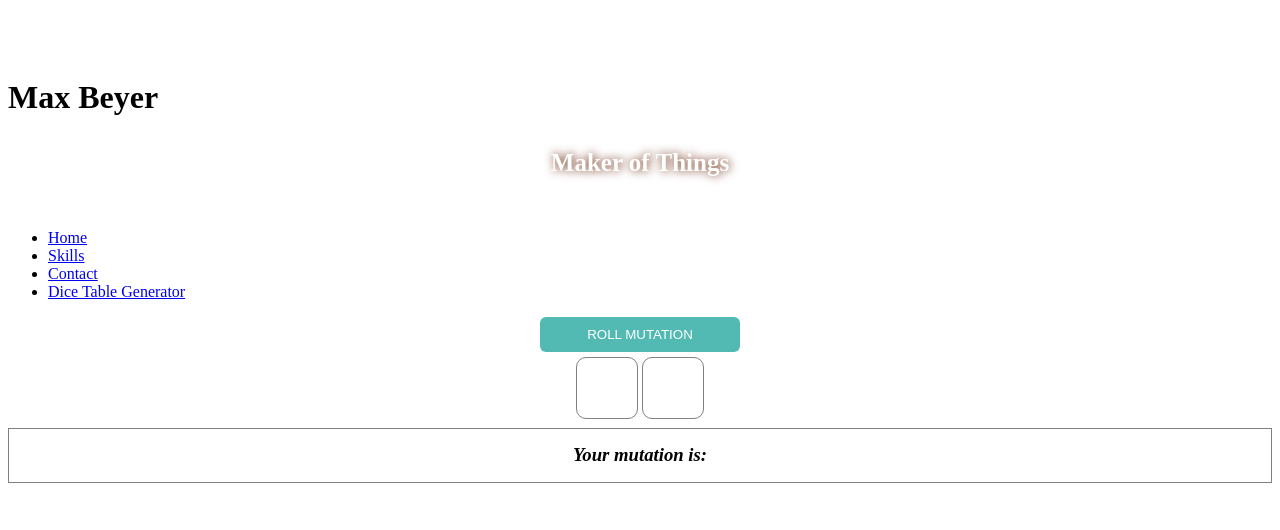
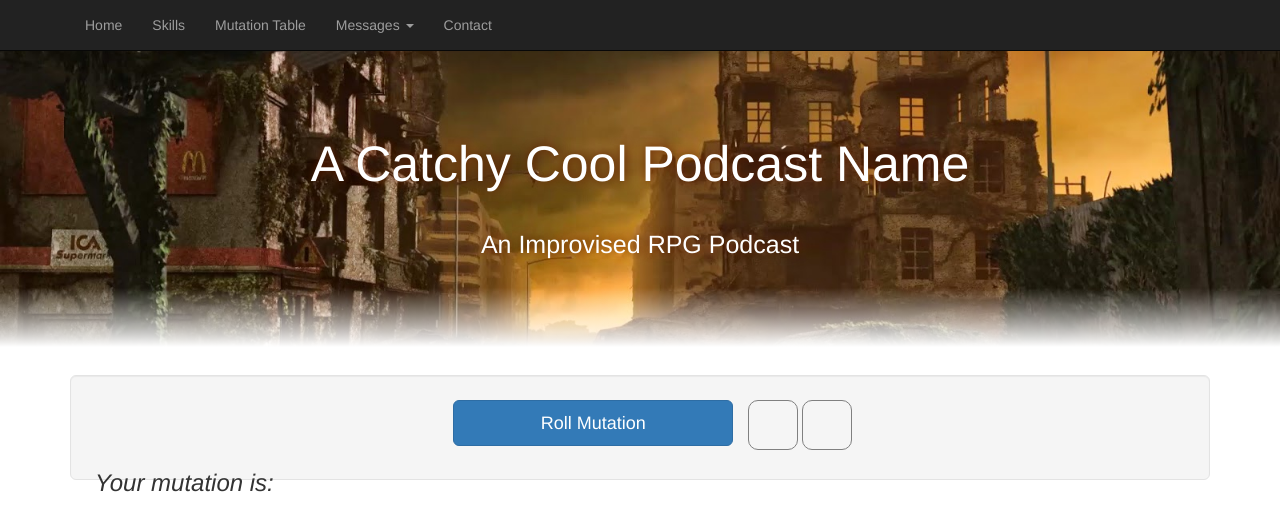
Before and after one commit to MaxBeyer/MutantCampaign, a website: page src/dice-table.html in a window 1280 px wide. Drawn offline with Linux system fonts and the light colour scheme.

Commit message:
started bootstrap v3 refactor. Issues with mutation table persist

```diff
--- a/src/dice-table.html
+++ b/src/dice-table.html
@@ -3,28 +3,60 @@
 <head>
   <meta charset="UTF-8">
   <meta name="viewport" content="width=device-width; initial-scale=1.0; maximum-scale=1.0;">
+  <link rel="stylesheet" href="bootstrap/dist/css/bootstrap.min.css">
   <link rel="stylesheet" href="main.css">
-  <title>HTML Portfolio</title>
+  <title>Improvised RPG Podcast</title>
 </head>
 <body>
 
-  <header>
-    <h1>Max Beyer</h1>
-    <h2>Maker of Things</h2>
-  </header>
-
-  <nav>
-    <ul>
+  <nav class="navbar navbar-inverse navbar-static-top">
+    <div class='container'>
+      <div class="navbar-header">
+        <button type="button" data-target="#navbarCollapse" data-toggle="collapse" class="navbar-toggle">
+          <span class="sr-only">Toggle navigation</span>
+          <span class="icon-bar"></span>
+          <span class="icon-bar"></span>
+          <span class="icon-bar"></span>
+        </button>
+      </div>
+      <!-- Collection of nav links, forms, and other content for toggling -->
+      <div id="navbarCollapse" class="collapse navbar-collapse">
+        <ul class="nav navbar-nav">
           <li><a href="index.html">Home</a></li>
-      <li><a href="skills.html">Skills</a></li>
-      <li><a href="contact.html">Contact</a></li>
-      <li><a href="dice-table.html">Dice Table Generator</a></li>
+          <li><a href='skills.html'>Skills</a></li>
+          <li><a href='dice-table.html'>Mutation Table</a></li>
+          <li class="dropdown">
+            <a data-toggle="dropdown" class="dropdown-toggle" href="#">Messages <b class="caret"></b></a>
+            <ul class="dropdown-menu">
+              <li><a href="#">Inbox</a></li>
+              <li><a href="#">Drafts</a></li>
+              <li><a href="#">Sent Items</a></li>
+              <li class="divider"></li>
+              <li><a href="#">Trash</a></li>
             </ul>
+          </li>
+          <li><a href='contact.html'>Contact</a></li>
+        </ul>
+      </div>
+    </div>
   </nav>
 
-  <div class="mutationRoll">
-    <button id="rollMutationButton">Roll Mutation</button>
-    <div class="diceDiv">
+  <section class='jumbotron jumbotron-fluid'>
+    <header>
+      <h1 id='mainHeading'>A Catchy Cool Podcast Name</h1>
+      <div class='container'>
+        <h2 id='subHeading'>An Improvised RPG Podcast</h2>
+      </div>
+    </header>
+  </section>
+
+  <div class='container'>
+    <div class='col=md-12'>
+      <div class="first-element well well-lg">
+        <div class='row'>
+          <button type='button' class='btn btn-primary btn-lg col-sm-3 col-xs-5 col-xs-offset-1 col-sm-offset-4' id="rollMutationButton">Roll Mutation</button>
+
+          <div class="col-sm-3 col-xs-6">
             <div id="placeholder1">
 
             </div>
@@ -32,15 +64,22 @@
 
             </div>
           </div>
-    <div class="mutation">
-      <h3 id="yourMutation">Your mutation is: </h3>
-      <p id="mutationPlaceholderMutation"> </p>
+        </div>
+        <div class='col-xs-12'>
+          <div class='row'>
+            <h3 id="yourMutation" class='span12'>Your mutation is: </h3>
+            <p id="mutationPlaceholderMutation" class='span12''> </p>
+          </div>
+          <div class='row'>
             <p id="mutationPlaceholderDescription"> </p>
+          </div>
         </div>
 
 
         <script src="dice.js"></script>
     </div>
+  </div>
+  </div>
 
 </body>
 </html>
--- a/src/main.css
+++ b/src/main.css
@@ -1,5 +1,4 @@
 body {
-  padding-top: 50px;
   background-color: #white;
 }
 
@@ -25,6 +24,9 @@ h3{
   line-height: 16px;
 }
 
+.navbar {
+  margin-bottom: 0;
+}
 /* nav{
   background-color: #220;
 }
@@ -39,45 +41,28 @@ nav a:hover {
 } */
 
 .jumbotron {
-  background-image: url("images/wasteland.jpg");
+  background: linear-gradient(to bottom, transparent 80%, white),
+      url("images/wasteland.jpg");
+  /* background-image: url("images/wasteland.jpg"); */
   background-size: cover;
   background-position-y: 40%;
   margin-bottom:0;
 }
 
-button {
-  margin:auto;
-  display:block;
-  background-color: rgb(82, 186, 179);
-  border-radius: 6px;
-  border: none;
-  color: rgb(255, 255, 255);
-  padding: 10px;
-  text-transform: uppercase;
-  width: 200px;
-  cursor: pointer;
-  text-align: center;
-}
-
-.diceDiv{
-  text-align: center;
+.first-element{
+  margin-top: 2em;
 }
 
 #placeholder1, #placeholder2 {
   height: 50px;
   width: 50px;
   padding: 5px;
-  margin: 5px auto;
+  margin: 0;
   border: 1px solid gray;
   border-radius: 10px;
-  font-size:40px;
+  font-size:30px;
   text-align: center;
   display: inline-block;
-}
-
-.mutation{
-  border: 1px solid gray;
-  text-align: center;
 }
 
 #yourMutation{
@@ -85,8 +70,9 @@ button {
 }
 
 p#mutationPlaceholderMutation{
-  text-align: center;
-  /* font-weight: bold; */
+  text-align: left;
+  font-weight: bold;
+  margin-top: 1.5em;
 }
 
 p#mutationPlaceholderDescription{
```
Also changed, not shown: src/contact.html (+41 -13 lines), src/index.html (+32 -37 lines), src/skills.html (+44 -14 lines). Lines whose indentation alone changed are shown as unchanged.
